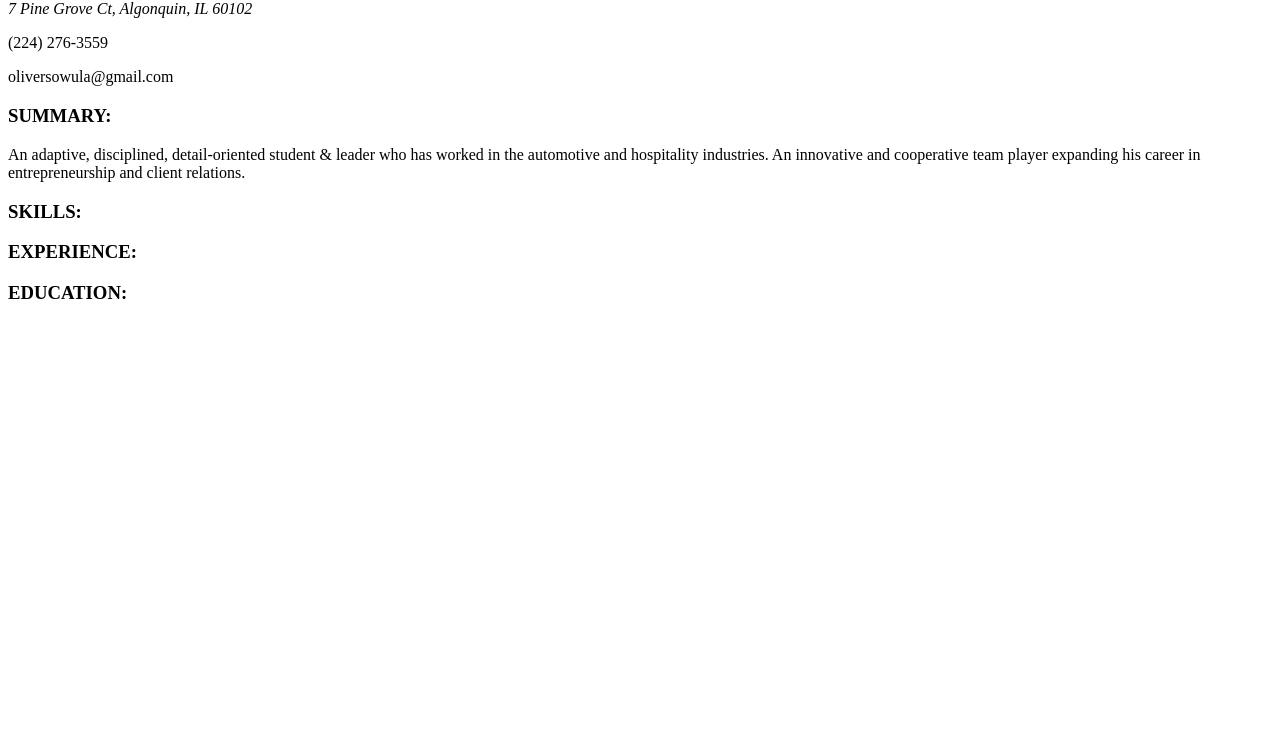
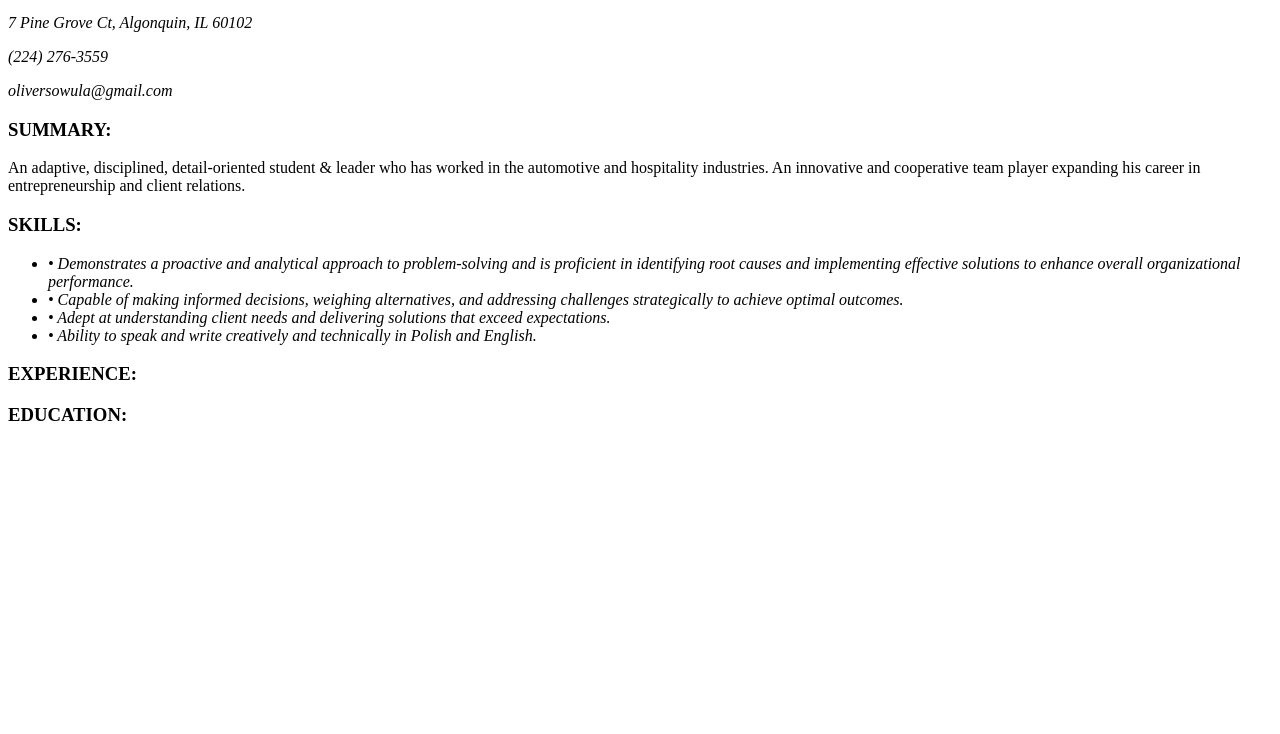
Before and after one commit to harperoliver/cis101, a plain HTML site: page index.html in a window 1280 px wide. Shown: the part 66-800 px from the top of the page. Drawn offline with Linux system fonts and the light colour scheme.

Commit message:
Update index.html

```diff
--- a/index.html
+++ b/index.html
@@ -1,13 +1,22 @@
+<!DOCTYPE html>
+
+
 <h1>OLIVER SOWULA</h1>
 
 <p><i>7 Pine Grove Ct, Algonquin, IL 60102</i><p>
-<p>(224) 276-3559</p>
-<p>oliversowula@gmail.com</p>
+<p><i>(224) 276-3559</i></p>
+<p><i>oliversowula@gmail.com</i></p>
 
 <h3>SUMMARY:</h3>
 <p>An adaptive, disciplined, detail-oriented student & leader who has worked in the automotive and hospitality industries. An innovative and cooperative team player expanding his career in entrepreneurship and client relations.</p>
 
 <h3>SKILLS:</h3>
+<ul>
+  <li><i>•	Demonstrates a proactive and analytical approach to problem-solving and is proficient in identifying root causes and implementing effective solutions to enhance overall organizational performance.</i></li>
+  <li><i>•	Capable of making informed decisions, weighing alternatives, and addressing challenges strategically to achieve optimal outcomes.</i></li>
+  <li><i>•	Adept at understanding client needs and delivering solutions that exceed expectations.</i></li>
+  <li><i>•	Ability to speak and write creatively and technically in Polish and English.</i></li>
+</ul>
 
 <h3>EXPERIENCE:</h3>
 
```
